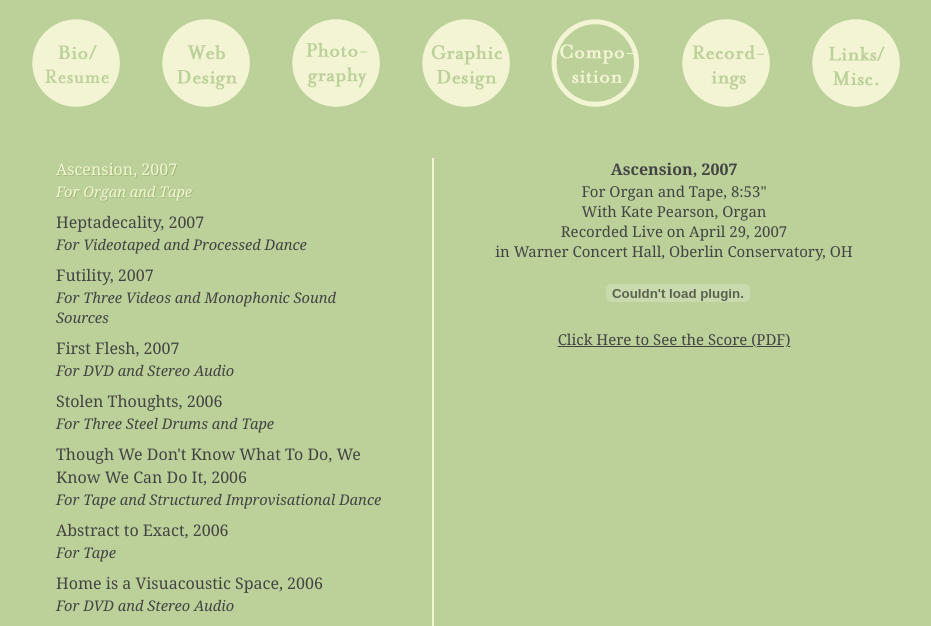
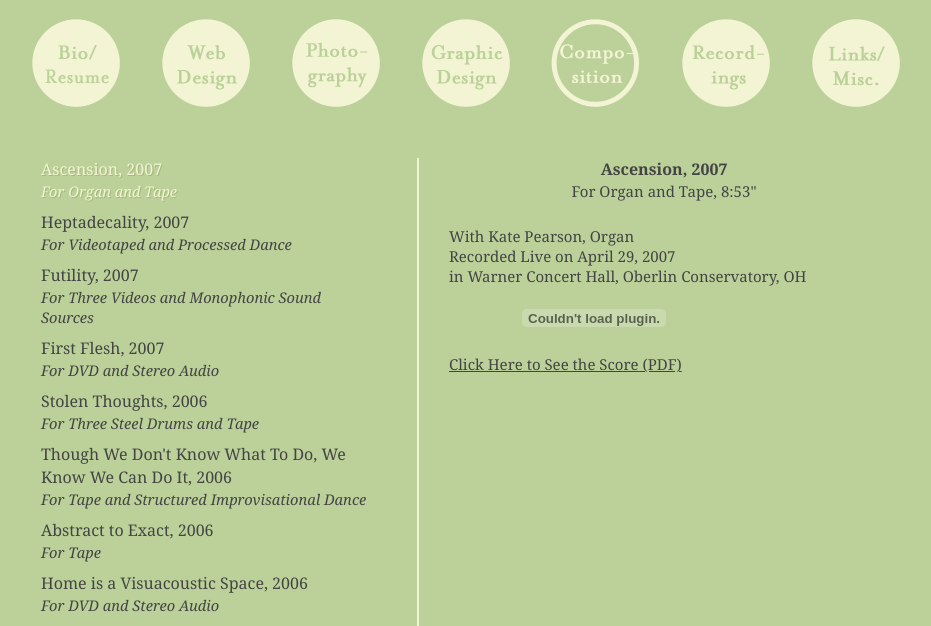
Before and after one commit to mgeraci/portfolio, a PHP site: page /composition/ascension in a window 1280 px wide. Shown: the top 626 px of the page, without its empty margins (169-1100 px from the left). Run offline with PHP 8.4, Linux system fonts and the light colour scheme; some libraries are stand-ins or nearby versions.

Commit message:
added names to though we don't know, widened comp content section

```diff
--- a/composition.php
+++ b/composition.php
@@ -121,13 +121,16 @@
         </div>
         <?php if ($piece == 'ascension') { ?>
           <div id='pieceContent'>
+            <div class="centered">
               <h1>Ascension, 2007</h1>
               <br>For Organ and Tape, 8:53"
-            <br>With Kate Pearson, Organ
+            </div>
+            <div class="left">
+              With Kate Pearson, Organ
               <br>Recorded Live on April 29, 2007
               <br>in Warner Concert Hall, Oberlin Conservatory, OH
-            <br>&nbsp;
-            <br>&nbsp;
+              <br>
+              <br>
               <object type='application/x-shockwave-flash' data='/js/player.swf' id='audioplayer4' height='24' width='290'>
                 <param name='movie' value='/js/player.swf'>
                 <param name='FlashVars' value='playerID=4&amp;bg=0xbbd199&amp;leftbg=0xf3f4d3&amp;lefticon=0x444444&amp;rightbg=0xf3f4d3&amp;rightbghover=0xdedfb5&amp;righticon=0x444444&amp;righticonhover=0x444444&amp;text=0x666666&amp;slider=0x666666&amp;track=0xFFFFFF&amp;border=0x666666&amp;loader=0xf3f4d3&amp;loop=no&amp;autostart=no&amp;soundFile=/media/composition/ascension.mp3'>
@@ -138,6 +141,7 @@
               <br>
               <br><a href='/media/composition/Geraci_Ascension_Score.pdf'>Click Here to See the Score (PDF)</a>
             </div>
+          </div>
         <?php } elseif ($piece == 'heptadecality') { ?>
           <div id="pieceContent">
             <h1>Heptadecality, 2007</h1>
@@ -145,7 +149,7 @@
             <br>With Hannah Verril
             <br>&nbsp;
             <br>&nbsp;
-            <iframe src="http://player.vimeo.com/video/3194292?title=0&amp;byline=0&amp;portrait=0&amp;color=bbd199" width="400" height="267" frameborder="0"></iframe>
+            <iframe src="http://player.vimeo.com/video/3194292?title=0&amp;byline=0&amp;portrait=0&amp;color=bbd199" width="430" height="287" frameborder="0"></iframe>
             <br>&nbsp;
             <br>&nbsp;
           </div>
@@ -154,20 +158,19 @@
             <h1>Futility, 2007</h1>
             <br>For Three Videos and Monophonic Sound Sources, 11:21"
             <br>With Rebecca Shaykin
-            <br>&nbsp;
-            <br>&nbsp;
-            <iframe src="http://player.vimeo.com/video/3194557?title=0&amp;byline=0&amp;portrait=0&amp;color=bbd199" width="400" height="300" frameborder="0"></iframe>
-            <br>&nbsp;
-            <br>&nbsp;
+            <br>
+            <br>
+            <iframe src="http://player.vimeo.com/video/3194557?title=0&amp;byline=0&amp;portrait=0&amp;color=bbd199" width="430" height="323" frameborder="0"></iframe>
           </div>
         <?php } elseif ($piece == 'firstFlesh') { ?>
           <div id='pieceContent'>
+            <div class="centered">
               <h1>First Flesh, 2007</h1>
               <br>For DVD and Stereo Audio, 9:56"
               <br>With LC, JD, and Kate Ewald
-            <br>&nbsp;
-            <br>&nbsp;
-            <iframe src="http://player.vimeo.com/video/3194071?title=0&amp;byline=0&amp;portrait=0&amp;color=bbd199" width="400" height="302" frameborder="0"></iframe>
+            </div>
+            <div class="left">
+              <iframe src="http://player.vimeo.com/video/3194071?title=0&amp;byline=0&amp;portrait=0&amp;color=bbd199" width="430" height="325" frameborder="0"></iframe>
               <div class='programNotes'>
                 <div class='aboutThePiece'>About the Piece</div>
                 <br>The idea for <i>First Flesh</i> began with the simple concept of pairing myself talking about the first time I had sex with the visual image of gutting a fish.  One of the reasons that this idea appealed to me was that my "first time" was my first serious experience with the female genitalia, and in the piece I wanted to play with the awful stereotype of female genitals being compared to fish.  But the main idea which appealed to me in concept was the contradiction of the discovery of new flesh paired with the destruction of flesh.  The discovery of flesh could be epitomized by the first time a person has sexual intercourse; even if the participants came into the experience with a handy knowledge of their own and their partner's genitals, seeing this new use for their combined person would have been an incredible discovery. The destruction of flesh is a fear hard-wired in everybody; having a physicality predisposed towards being injured easily combined with the unavoidable mortality faced by all people makes the destruction of bodies (and especially flesh, our outermost layer of protection and means through which we feel the world) a very effecting concept.
@@ -178,12 +181,15 @@
               </div>
               <a class='nou programNotesOpen' href='#'>[+]&nbsp;Program Notes</a>
             </div>
+          </div>
         <?php } elseif ($piece == 'stolen') { ?>
           <div id='pieceContent'>
+            <div class="centered">
               <h1>Stolen Thoughts, 2007</h1>
               <br>For Three Steel Drums and Tape, 7:54"
-            <br>&nbsp;
-            <br><object type='application/x-shockwave-flash' data='/js/player.swf' id='audioplayer1' height='24' width='290'>
+            </div>
+            <div class="left">
+              <object type='application/x-shockwave-flash' data='/js/player.swf' id='audioplayer1' height='24' width='290'>
                 <param name='movie' value='/js/player.swf'>
                 <param name='FlashVars' value='playerID=1&amp;bg=0xbbd199&amp;leftbg=0xf3f4d3&amp;lefticon=0x444444&amp;rightbg=0xf3f4d3&amp;rightbghover=0xdedfb5&amp;righticon=0x444444&amp;righticonhover=0x444444&amp;text=0x666666&amp;slider=0x666666&amp;track=0xFFFFFF&amp;border=0x666666&amp;loader=0xf3f4d3&amp;loop=no&amp;autostart=no&amp;soundFile=/media/composition/stolenthoughts.mp3'>
                 <param name='quality' value='high'>
@@ -198,21 +204,31 @@
               <br>
               <br><a href='/media/composition/Geraci_StolenThoughts_Score.pdf'>Click Here to See the Score (PDF)</a>
             </div>
+          </div>
         <?php } elseif ($piece == 'though') { ?>
           <div id='pieceContent'>
-            <h1>Though We Don't Know What To Do, We Know How To Do It, 2006</h1>
+            <div class="centered">
+              <h1>Though We Don't Know What To Do,<br>We Know How To Do It, 2006</h1>
               <br>For Tape and Structured Improvisational Dance, 8:57"
-            <br>&nbsp;
-            <br><iframe src="http://player.vimeo.com/video/19170814?title=0&amp;byline=0&amp;portrait=0&amp;color=bbd199" width="400" height="265" frameborder="0"></iframe>
+            </div>
+            <div class="left">
+              With Emily Bielagus, Alexandra Daves, Ben Greene, Hayley Leddington, and Emily Palmer
+              <br>
+              <br>Text composed and read by David Reese
+              <br>
+              <br><iframe src="http://player.vimeo.com/video/19170814?title=0&amp;byline=0&amp;portrait=0&amp;color=bbd199" width="430" height="284" frameborder="0"></iframe>
               <br>
               <br>Performed with modification (no dance, story performed live) at the <a class='new-window' href='http://emu.music.ufl.edu/femf/fest15prg.html'>2006 Florida Electronic Music Festival</a>.
             </div>
+          </div>
         <?php } elseif ($piece == 'abstractToExact') { ?>
           <div id='pieceContent'>
+            <div class="centered">
               <h1>Abstract to Exact, 2006</h1>
               <br>For Tape, 1:00"
-            <br>&nbsp;
-            <br><object type='application/x-shockwave-flash' data='/js/player.swf' id='audioplayer1' height='24' width='290'>
+            </div>
+            <div class="left">
+              <object type='application/x-shockwave-flash' data='/js/player.swf' id='audioplayer1' height='24' width='290'>
                 <param name='movie' value='/js/player.swf'>
                 <param name='FlashVars' value='playerID=1&amp;bg=0xbbd199&amp;leftbg=0xf3f4d3&amp;lefticon=0x444444&amp;rightbg=0xf3f4d3&amp;rightbghover=0xdedfb5&amp;righticon=0x444444&amp;righticonhover=0x444444&amp;text=0x666666&amp;slider=0x666666&amp;track=0xFFFFFF&amp;border=0x666666&amp;loader=0xf3f4d3&amp;loop=no&amp;autostart=no&amp;soundFile=/media/composition/abstracttoexact.mp3'>
                 <param name='quality' value='high'>
@@ -223,23 +239,25 @@
               <br>Composed for the 2006 <a class='new-window' href='http://www.voxnovus.com/60x60.htm'>60x60 Festival</a>,
               <br>selected for the <a class='new-window' href='http://www.voxnovus.com/60x60/2006_Midwest_Minutes_Concert_Program.htm'>Midwest Minutes Mix</a>
             </div>
+          </div>
         <?php } elseif ($piece == 'home') { ?>
           <div id="pieceContent">
             <h1>Home is a Visuacoustic Space, 2006</h1>
             <br>for DVD and Stereo Audio, 10:48"
             <br>&nbsp;
             <br>&nbsp;
-            <iframe src="http://player.vimeo.com/video/3194629?title=0&amp;byline=0&amp;portrait=0&amp;color=bbd199" width="400" height="307" frameborder="0"></iframe>
+            <iframe src="http://player.vimeo.com/video/3194629?title=0&amp;byline=0&amp;portrait=0&amp;color=bbd199" width="430" height="330" frameborder="0"></iframe>
             <br>&nbsp;
             <br>&nbsp;
           </div>
         <?php } elseif ($piece == 'hollow') { ?>
           <div id='pieceContent'>
+            <div class="centered">
               <h1>Hollow Earth, 2006</h1>
               <br>For Tape, 5:59"
-            <br>&nbsp;
-            <br>&nbsp;
-            <br><object type='application/x-shockwave-flash' data='/js/player.swf' id='audioplayer1' height='24' width='290'>
+            </div>
+            <div class="left">
+              <object type='application/x-shockwave-flash' data='/js/player.swf' id='audioplayer1' height='24' width='290'>
                 <param name='movie' value='/js/player.swf'>
                 <param name='FlashVars' value='playerID=1&amp;bg=0xbbd199&amp;leftbg=0xf3f4d3&amp;lefticon=0x444444&amp;rightbg=0xf3f4d3&amp;rightbghover=0xdedfb5&amp;righticon=0x444444&amp;righticonhover=0x444444&amp;text=0x666666&amp;slider=0x666666&amp;track=0xFFFFFF&amp;border=0x666666&amp;loader=0xf3f4d3&amp;loop=no&amp;autostart=no&amp;soundFile=/media/composition/hollowearth.mp3'>
                 <param name='quality' value='high'>
@@ -247,13 +265,15 @@
                 <param name='wmode' value='transparent'>
               </object>
               <br>
-            <div class='programNotes'>
-              <div class='aboutThePiece'>About the Piece</div>
-              <br>On April 10, 1918, in a small town called Hamilton, Ohio, a man named John Symmes sent a pamphlet to every college and scholar whose address he could find.  This pamphlet outlined his theory of the earth, known officially as the Symmes Theory of Concentric Spheres and Polar Voids, which stated, "I declare the earth is hollow, and habitable within; containing a number of solid concentrick [sic] spheres, one within the other, and that it is open at the poles..."  He proclaimed in this short manifesto, and later throughout America while giving lectures, that near the north and south poles the ground gradually curved inwards towards the center of the earth and revealed within a series of smaller and smaller earths on which grew lush vegetation and was possibly even home to other races of humankind.  He used this theory to explain earthly phenomenon like weather patterns and tides (water pours in one hole and leaves the other, creating currents).  Though he lived by this theory for the rest of his life, and even gained enough momentum towards an expedition to the poles to submit a proposal to Congress in 1823 (voted down 56 to 46), relatively soon after his death in 1829 it vanished into obscurity.  This piece attempts to take the listener on a journey through one of the polar openings into the worlds within ours and back out through the crust of the earth.
               <br>
-              <br><a class='nou programNotesClose' href='#'>[&#8211;]&nbsp;Close</a>
+              <span class='aboutThePiece'>About the Piece</span>
+              <br><br>On April 10, 1918, in a small town called Hamilton, Ohio, a man named John Symmes sent a pamphlet to every college and scholar whose address he could find. This pamphlet outlined his theory of the earth, known officially as the Symmes Theory of Concentric Spheres and Polar Voids, which stated:
+              <br>
+              <br><div class="blockquote">"I declare the earth is hollow, and habitable within; containing a number of solid concentrick [sic] spheres, one within the other, and that it is open at the poles..."</div>
+              <br>He proclaimed in this short manifesto, and later throughout America while giving lectures, that near the north and south poles the ground gradually curved inwards towards the center of the earth and revealed within a series of smaller and smaller earths on which grew lush vegetation and was possibly even home to other races of humankind. He used this theory to explain earthly phenomenon like weather patterns and tides (water pours in one hole and leaves the other, creating currents).
+              <br>
+              <br>Though he lived by this theory for the rest of his life, and even gained enough momentum towards an expedition to the poles to submit a proposal to Congress in 1823 (voted down 56 to 46), relatively soon after his death in 1829 it vanished into obscurity. This piece attempts to take the listener on a journey through one of the polar openings into the worlds within ours and back out through the crust of the earth.
             </div>
-            <a class='nou programNotesOpen' href='#'>[+]&nbsp;Program Notes</a>
           </div>
         <?php } elseif ($piece == 'blood') { ?>
           <div id="pieceContent">
@@ -262,7 +282,7 @@
             <br>Concept and Music by John Bohnert
             <br>&nbsp;
             <br>&nbsp;
-            <iframe src="http://player.vimeo.com/video/6657539?title=0&amp;byline=0&amp;portrait=0&amp;color=bbd199" width="400" height="300" frameborder="0"></iframe>
+            <iframe src="http://player.vimeo.com/video/6657539?title=0&amp;byline=0&amp;portrait=0&amp;color=bbd199" width="430" height="323" frameborder="0"></iframe>
             <br>&nbsp;
             <br>&nbsp;
         <?php }  ?>
--- a/style/unminified/style.css
+++ b/style/unminified/style.css
@@ -35,9 +35,12 @@ img#thePicture{float:left;clear:both;}
 .programNotesOpen{float:left;margin-top:20px;margin-left:52px;margin-bottom:30px;}
 div.text{width:430px;color:#444444;float:left;margin-left:15px;font-size:16px;}
 .text h1{font-style:oblique;font-weight:normal;font-size:16px;margin-bottom:5px;}
-#pageComposition{margin-left:20px;}
+#pageComposition{margin-left:5px;}
 #pageComposition #pieceList{width:346px;padding:0 40px 0 0;}
-#pageComposition #pieceContent{width:460px;}#pageComposition #pieceContent h1{line-height:23px;}
+#pageComposition #pieceContent{width:430px;padding:0 0 0 30px;}#pageComposition #pieceContent h1{line-height:23px;}
+.centered{float:left;clear:both;width:100%;margin:0 0 25px 0;text-align:center;}
+.left{float:left;clear:both;width:100%;margin:0 0 15px 0;text-align:left;}.left .programNotesOpen,.left .programNotes{margin-left:0;}
+.blockquote{border:2px solid #767676;border-width:0 0 0 5px;padding:0 0 0 10px;width:420px;}
 #pageRecordings{margin-left:15px;}
 #pageRecordings #pieceList{padding-right:20px;}
 #pageRecordings #pieceContent{font-size:11pt;font-style:normal;float:left;width:600px;margin:0 0 0 -2px;padding:0 0 30px 20px;color:#444444;border-style:solid;border-width:0 0 0 2px;border-color:#f3f4d3;}
--- a/style/unminified/style.less
+++ b/style/unminified/style.less
@@ -313,19 +313,46 @@ div.text{ /* text columns for index and links page */
 /* = Compositions Page = */
 /* ===================== */
 
-#pageComposition{margin-left: 20px;}
+#pageComposition{margin-left: 5px;}
 
 #pageComposition #pieceList{
   width: 346px;
   padding: 0 40px 0 0;
 }
 
+@pieceContentPadding: 30px;
+
 #pageComposition #pieceContent{
-  width: 460px;
+  width: 460px - @pieceContentPadding;
+  padding: 0 0 0 @pieceContentPadding;
 
   h1{line-height: 23px;}
 }
 
+.centered{
+  float: left;
+  clear: both;
+  width: 100%;
+  margin: 0 0 25px 0;
+  text-align: center;
+}
+
+.left{
+  float: left;
+  clear: both;
+  width: 100%;
+  margin: 0 0 15px 0;
+  text-align: left;
+
+  .programNotesOpen, .programNotes{margin-left: 0;}
+}
+
+.blockquote{
+  border: 2px solid @text + 50%;
+  border-width: 0 0 0 5px;
+  padding: 0 0 0 10px;
+  width: 460 - @pieceContentPadding - 10px;
+}
 
 /* =================== */
 /* = Recordings Page = */
```
Also changed, not shown: style/style.css. Lines whose indentation alone changed are shown as unchanged.
